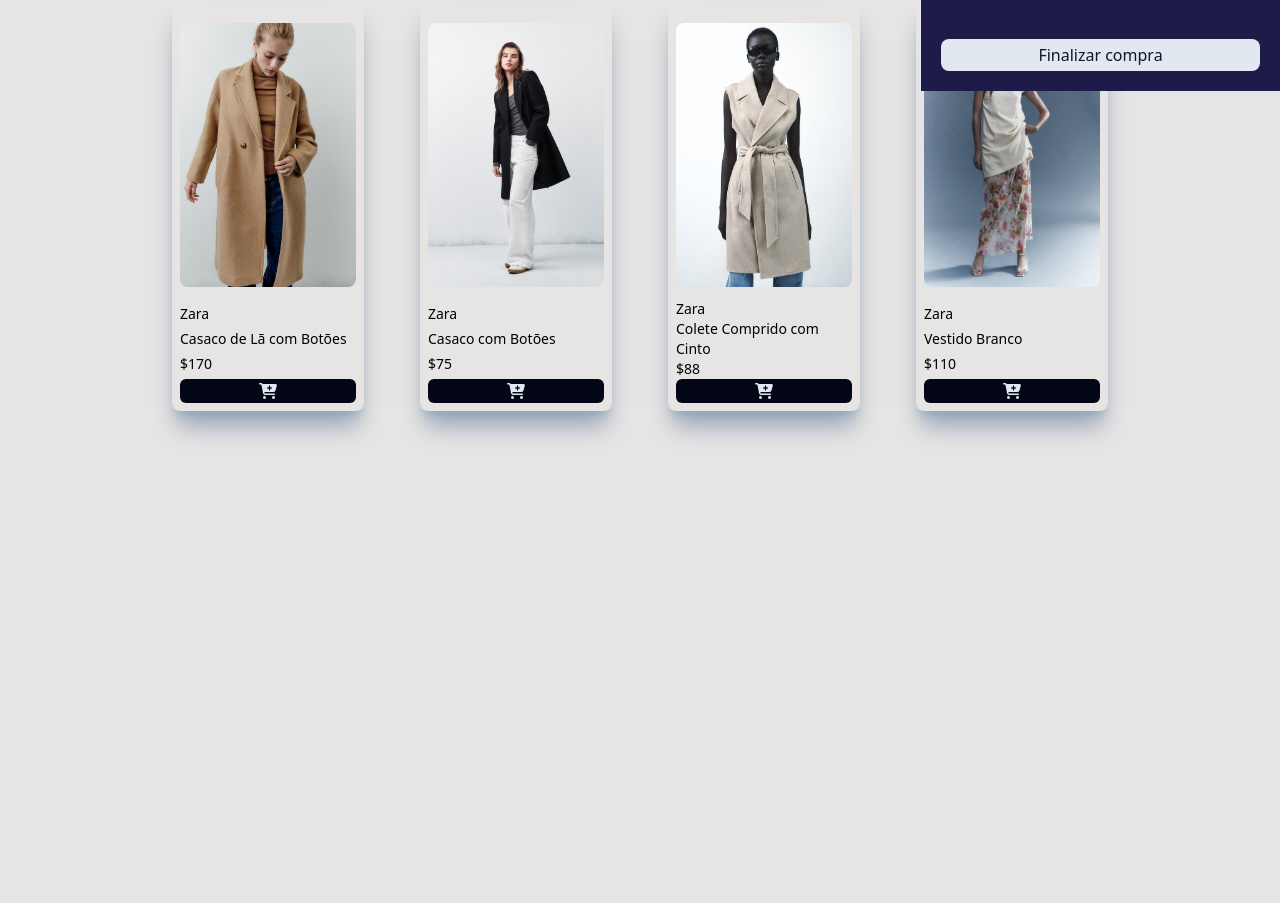
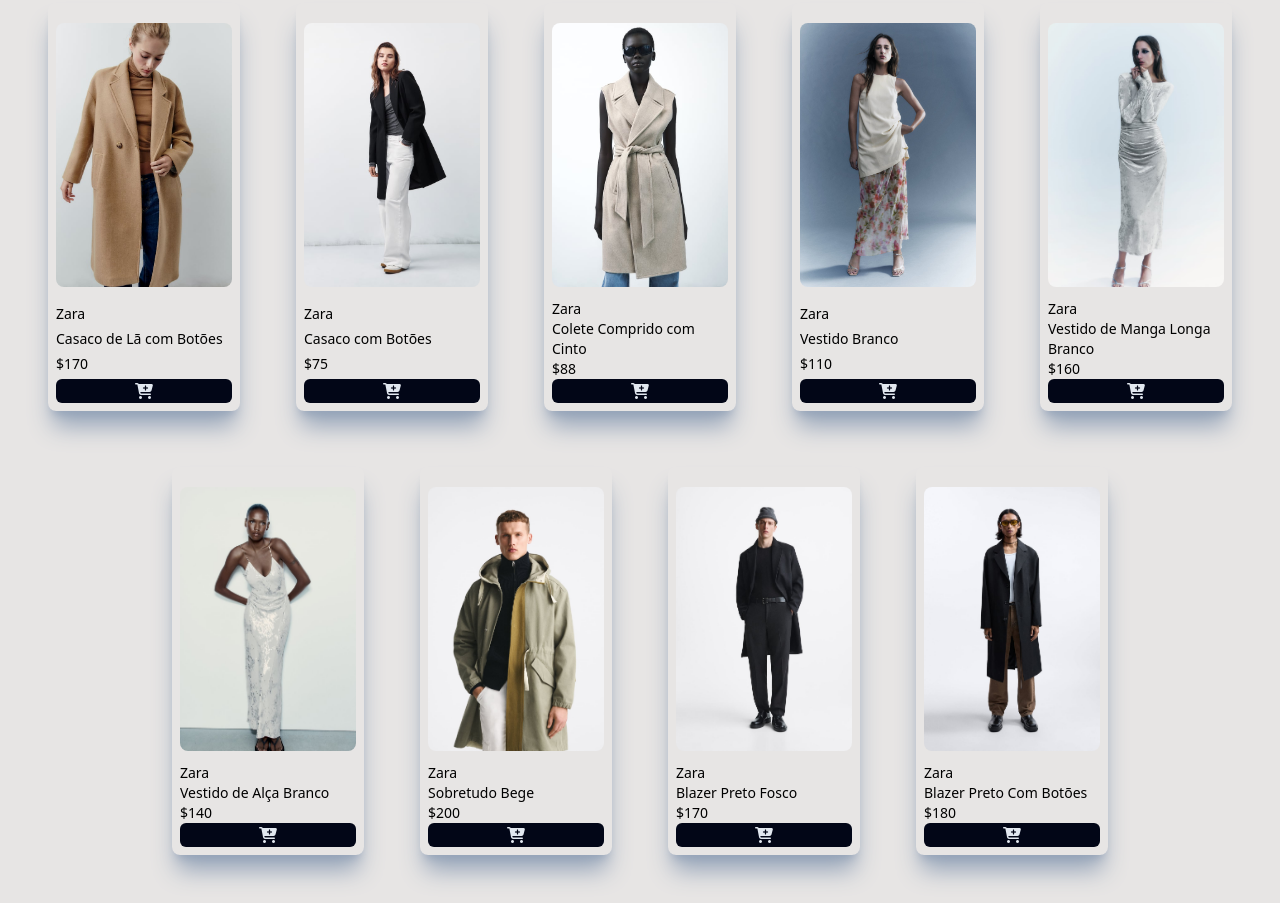
Before and after one commit to gustavorocha01/GMagazine, a website built with Vite: page index.html in a window 1280 px wide. Shown: the part 709-1612 px from the top of the page. Before the commit the page ends 1168 px from the top, so only its background shows below. Built offline with nearby package versions, Linux system fonts and the light colour scheme.

Commit message:
produtos adicionados e tentativa de correção do bug historico de pedidos

```diff
--- a/checkout.js
+++ b/checkout.js
@@ -30,8 +30,7 @@ const historicoDePedidosAtualizado = [pedidoFeito, ...historicoDePedidos];
 
 salvarLocalStorage('historico', historicoDePedidosAtualizado);
 apagarDoLocalStorage('carrinho');
-
-window.location.href = "/pedidos.html";
+window.location.href = "./pedidos.html";
 }
 
 desenharProdutosCheckout();
--- a/index.html
+++ b/index.html
@@ -16,7 +16,7 @@
 
   <section
   id='carrinho'
-  class='fixed top-0 right-[0px] bg-indigo-950 h-screen w-[360px] text-slate-200 z-50 duration-200 border-l border-slate-200 p-5 flex flex-col justify-between' >
+  class='fixed top-0 right-[-360px] bg-indigo-950 h-screen w-[360px] text-slate-200 z-50 duration-200 border-l border-slate-200 p-5 flex flex-col justify-between' >
     <div id="cabecalho-carrinho" class='flex justify-between m-4'>
       <p>Meu Carrinho</p>
 
--- a/src/utilidades.js
+++ b/src/utilidades.js
@@ -71,6 +71,46 @@ export const catalogo = [
       imagem: "product-9.jpg",
       feminino: true,
     },
+    {
+      id: '10',
+      marca: "Zara",
+      nome: "Vestido de Manga Longa Branco",
+      preco: 160,
+      imagem: "product-10.jpg",
+      feminino: true,
+    },
+    {
+      id: '11',
+      marca: "Zara",
+      nome: "Vestido de Alça Branco",
+      preco: 140,
+      imagem: "product-11.jpg",
+      feminino: true,
+    },
+    {
+      id: '12',
+      marca: "Zara",
+      nome: "Sobretudo Bege",
+      preco: 200,
+      imagem: "product-12.jpg",
+      feminino: false,
+    },
+    {
+      id: '13',
+      marca: "Zara",
+      nome: "Blazer Preto Fosco",
+      preco: 170,
+      imagem: "product-13.jpg",
+      feminino: false,
+    },
+    {
+      id: '14',
+      marca: "Zara",
+      nome: "Blazer Preto Com Botões",
+      preco: 180,
+      imagem: "product-14.jpg",
+      feminino: false,
+    },
   ];
 
   export function salvarLocalStorage(chave, informacao) {
```
Also changed, not shown: src/menuCarrinho.js (+5 -4 lines), assets/img/product-10.jpg (added), assets/img/product-11.jpg (added), assets/img/product-12.jpg (added), assets/img/product-13.jpg (added), assets/img/product-14.jpg (added), public/assets/img/product-10.jpg (added), public/assets/img/product-11.jpg (added), public/assets/img/product-12.jpg (added), public/assets/img/product-13.jpg (added), public/assets/img/product-14.jpg (added).
